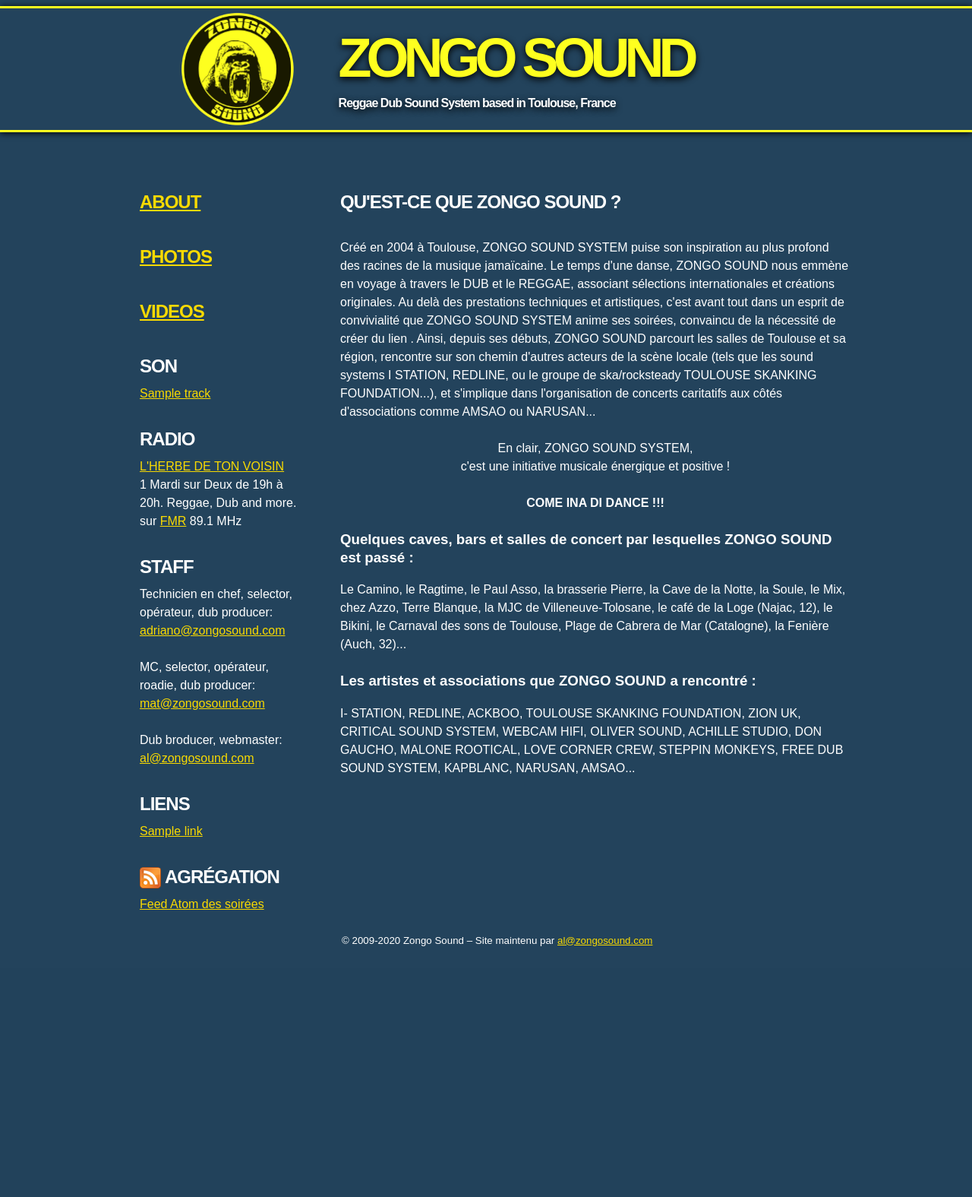
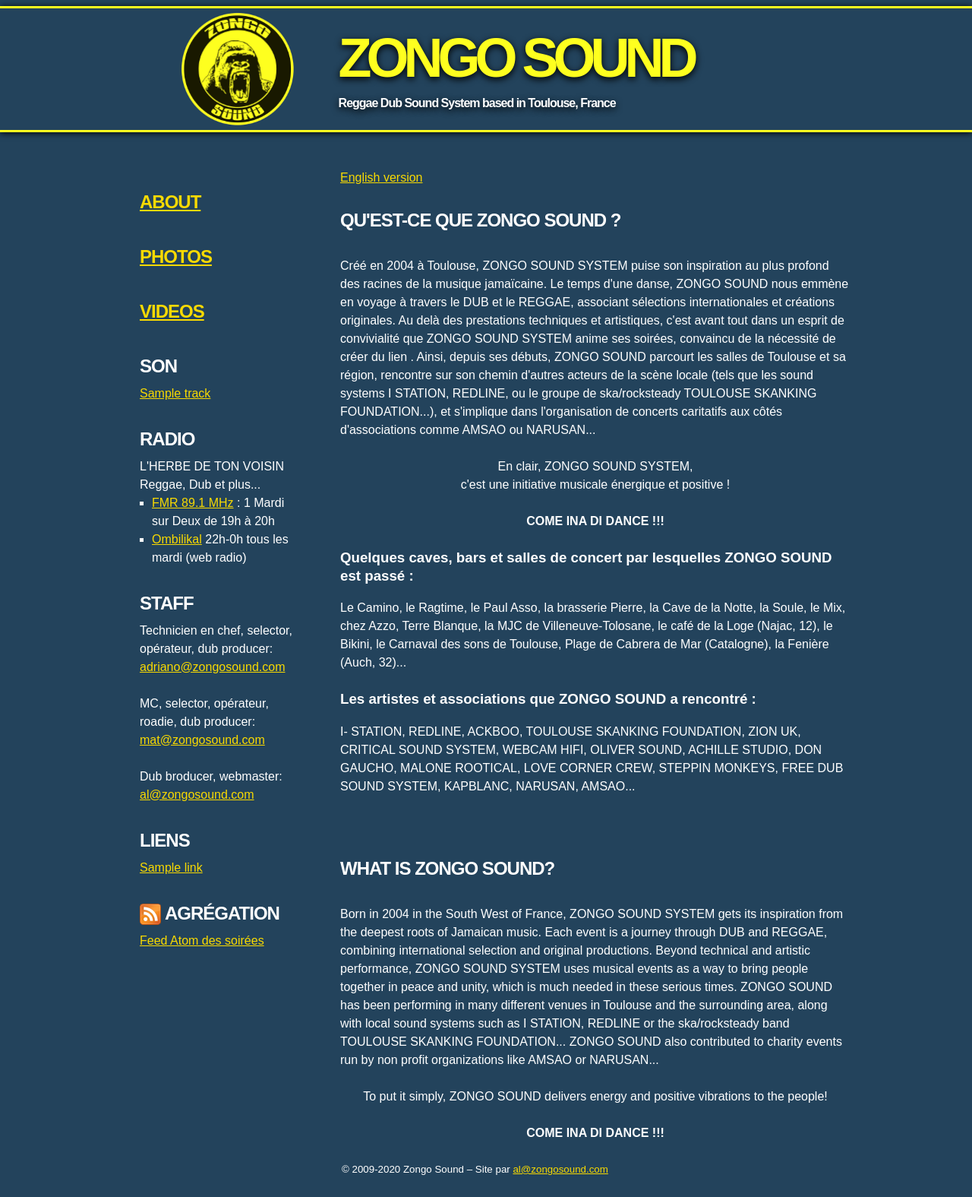
Before and after one commit to amarandon/zongo-engine, a Python web app: template templates/public/about.html in a window 1280 px wide. Shown: the whole page at 76% size. Before the commit the page ends 1245 px from the top, so only its background shows below. Run offline with Jinja, Linux system fonts and the light colour scheme; the template is opened without the code that fills it: most values are stand-ins (such as "Sample title", 1, 10 or a date in 2020); some web fonts are replaced.

Commit message:
Update radio info and translate about in English

```diff
--- a/stylesheets/style.css
+++ b/stylesheets/style.css
@@ -107,6 +107,13 @@ p {
 
 #left h2 {
     margin-bottom: 0;
+}
+
+#radio ul {
+  padding-left: 1em;
+}
+#radio li {
+  list-style: square;
 }
 
 #contact li {
--- a/templates/layout.html
+++ b/templates/layout.html
@@ -34,7 +34,7 @@
     <div id="page-content">
     {% block content %}{% endblock %}
     </div>
-    <div id="page-footer">© 2009-{{year}} Zongo Sound &ndash; Site maintenu par <span
+    <div id="page-footer">© 2009-{{year}} Zongo Sound &ndash; Site par <span
         class="mystery">al arobase zongosound point com</span>
     </div>
     </div>
--- a/templates/public/about.html
+++ b/templates/public/about.html
@@ -1,5 +1,6 @@
 {% extends "public/layout.html" %}
 {% block public_content %}
+<a href="#english">English version</a>
 <h2>Qu'est-ce que Zongo Sound ?</h2>
 <p>
 Créé en 2004 à Toulouse, ZONGO SOUND SYSTEM puise son
@@ -37,11 +38,30 @@ Fenière (Auch, 32)...
   Les artistes et associations que ZONGO SOUND a rencontré&nbsp;:
 </h3>
 <p>
-
 I- STATION, REDLINE, ACKBOO, TOULOUSE SKANKING
 FOUNDATION, ZION UK, CRITICAL SOUND SYSTEM, WEBCAM
 HIFI, OLIVER SOUND, ACHILLE STUDIO, DON GAUCHO,
 MALONE ROOTICAL, LOVE CORNER CREW, STEPPIN MONKEYS,
 FREE DUB SOUND SYSTEM, KAPBLANC, NARUSAN, AMSAO...
 </p>
+<a name="english"></a>
+<h2 style="margin-top: 72px">What is Zongo Sound?</h2>
+<p>
+Born in 2004 in the South West of France, ZONGO SOUND SYSTEM gets its
+inspiration from the deepest roots of Jamaican music. Each event is a journey
+through DUB and REGGAE, combining international selection and original
+productions. Beyond technical and artistic performance, ZONGO SOUND SYSTEM uses
+musical events as a way to bring people together in peace and unity, which is
+much needed in these serious times. ZONGO SOUND has been performing in many
+different venues in Toulouse and the surrounding area, along with local sound
+systems such as I STATION, REDLINE or the ska/rocksteady band TOULOUSE SKANKING
+FOUNDATION... ZONGO SOUND also contributed to charity events run by non profit
+organizations like AMSAO or NARUSAN...
+</p>
+<p class="center">
+To put it simply, ZONGO SOUND delivers energy and positive vibrations to the people!
+</p>
+<p class="center">
+<strong>COME INA DI DANCE&nbsp;!!!</strong>
+</p>
 {% endblock %}
--- a/templates/public/layout.html
+++ b/templates/public/layout.html
@@ -24,12 +24,20 @@
   <div id="radio">
     <h2>Radio</h2>
     <p>
-    <a href="http://www.myspace.com/lherbedetonvoisin">L'HERBE DE TON VOISIN</a>
-</p>
-<p>
-    1 Mardi sur Deux de 19h à 20h. Reggae, Dub and more. sur <a
-      href="http://www.radio-fmr.net/">FMR</a> 89.1 MHz
-</p>
+    L'HERBE DE TON VOISIN
+    </p>
+    <p>
+    Reggae, Dub et plus...
+    </p>
+    <ul>
+      <li>
+        <a href="http://radio-fmr.net/programmes-emissions/programme/?idprog=142&idem">FMR 89.1&nbsp;MHz</a> : 1 Mardi sur Deux de 19h à 20h
+      </li>
+      <li>
+        <a href="http://webradio.ombilikal.org/">Ombilikal</a>
+        22h-0h tous les mardi (web radio)
+      </li>
+    </ul>
   </div>
   <div id="contact">
     <h2>Staff</h2>
```
